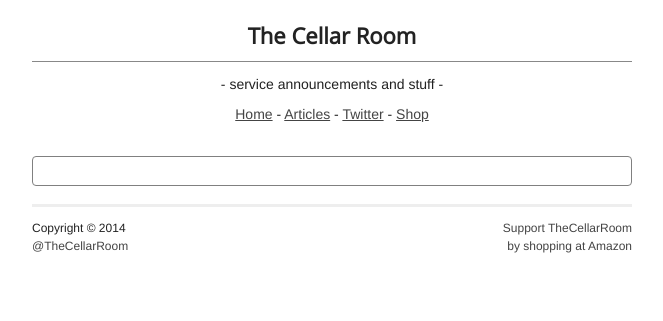
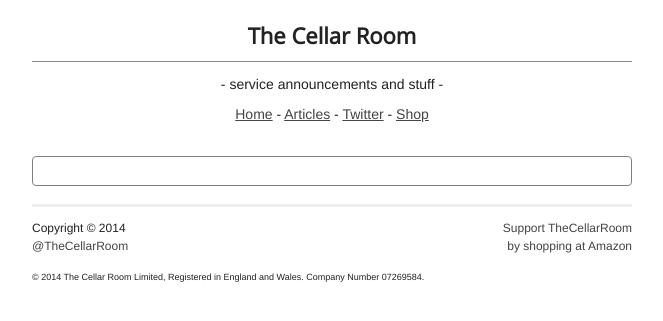
Before and after one commit to ChelseaStats/TheCellarRoom.uk, a Jekyll site: the page built from posts/index.html, in a window 1280 px wide. Shown: the top 321 px of the page, without its empty margins (308-971 px from the left). Built offline with Jekyll 4.4.1, drawn with Linux system fonts in a browser that asks for light colours; nearby versions of some CDN libraries; Markdown is read by kramdown in place of the engine named in the settings.

Commit message:
Update footer.html

```diff
--- a/_includes/footer.html
+++ b/_includes/footer.html
@@ -7,6 +7,10 @@
 <a target="_blank" href="http://www.thechels.co.uk/amazon">Support TheCellarRoom<br/>by shopping at Amazon</a>
 			</div>
 			<div class="clear"></div>
+			<div>
+				<p><small>&copy; 2014 The Cellar Room Limited, Registered in England and Wales. Company Number 07269584.</small></p>
+
+			</div>
 		</footer>
 	</div>
 </body>
```
